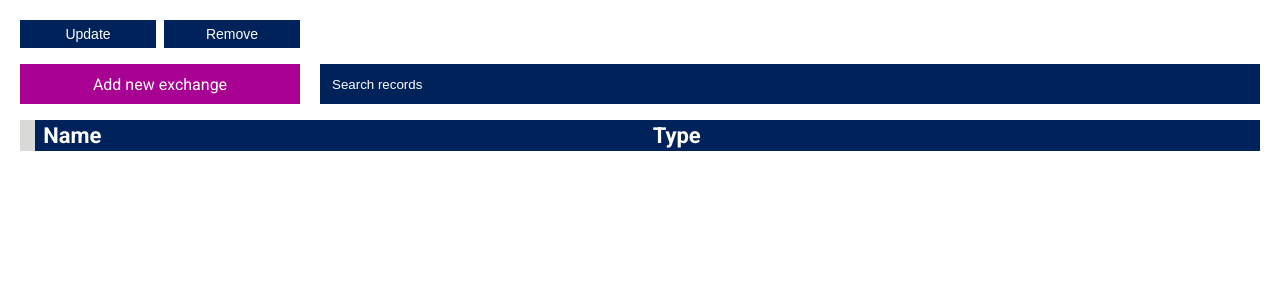
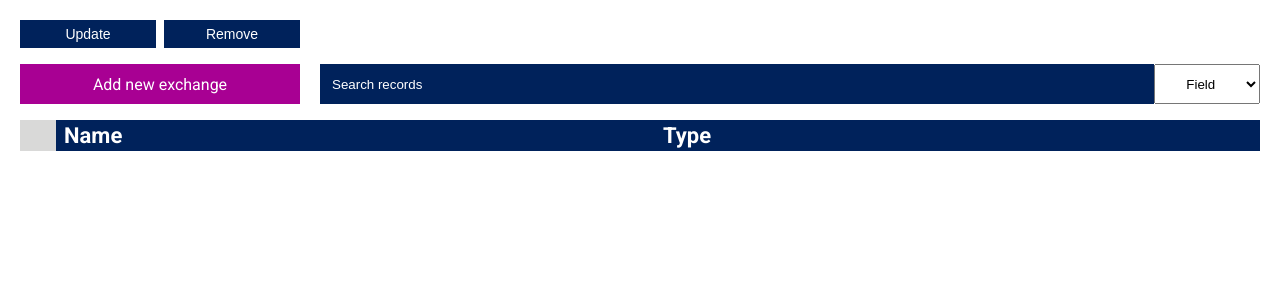
Before and after one commit to DTProductions/Moneyflow-Manager, a Flask app: page /categories in a window 1280 px wide. Shown: the part 100-400 px from the top of the page. Run offline with Flask 3, Linux system fonts and the light colour scheme; the visitor is signed in with stand-in values (Sample User, id 1); lists and menus that the app fills with data are empty.

Commit message:
add records search

```diff
--- a/static/categories.js
+++ b/static/categories.js
@@ -1,11 +1,56 @@
+let table_rows;
+let search_txt;
+let field_dropdown;
+let rows;
+
 document.addEventListener("DOMContentLoaded", (Event) =>{
-    let data = document.getElementById("data").querySelectorAll("tr");
-    for(let i = 0; i < data.length; i++){
+    rows = document.getElementById("data").querySelectorAll("tr");
+    colorTable();
+
+    table_rows = document.getElementById("data");
+    search_txt = document.getElementById("search-txt");
+    field_dropdown = document.getElementById("field");
+
+    search_txt.addEventListener("keyup", search);
+    search_txt.addEventListener("search", search);
+    field_dropdown.addEventListener("change", search);
+});
+
+function colorTable(){
+    for(let i = 0; i < rows.length; i++){
         if(i % 2 == 0){
-            data[i].style.backgroundColor = "#063688";
+            rows[i].style.backgroundColor = "#063688";
         }
         else{
-            data[i].style.backgroundColor = "#004FD6";
+            rows[i].style.backgroundColor = "#004FD6";
         }
     }
-});
+}
+
+function search(e){
+    switch(field_dropdown.value){
+        case "Name":
+            search_by_text("name");
+            break;
+        case "Type":
+            search_by_text("type");
+            break;
+    }
+}
+
+function search_by_text(header){
+    for(let i = 0; i < rows.length; i++){
+        let data = rows[i].querySelector("[headers='" + header + "']");
+        let check_box = rows[i].querySelector(".checkB");
+
+        if(!data.innerHTML.toLowerCase().includes(search_txt.value.toLowerCase())){
+            rows[i].style.display = "none";
+            check_box.disabled = true;
+            check_box.checked = false;
+        }
+        else{
+            rows[i].style.display = "table-row";
+            check_box.disabled = false;
+        }
+    }
+}
--- a/static/inner_page.css
+++ b/static/inner_page.css
@@ -83,12 +83,11 @@ body{
 /* Search */
 .search-text{
     width:100%;
+    height: 100%;
     max-width: 100%;
     min-width: 0;
     background-color: #00225B;
     border: 0;
-    grid-row: 2;
-    grid-column: 3;
     padding-left: 0.3rem;
     color: white;
 }
@@ -98,6 +97,17 @@ body{
 .search-text:focus-visible{
     outline: 0.075rem solid #00d6d6;
     outline-offset: 0;
+}
+.search-div{
+    display: flex;
+    width: 100%;
+    height: 100%;
+    grid-row: 2;
+    grid-column: 3;
+}
+#field{
+    width: 3rem;
+    text-align: center;
 }
 
 /* Rows */
@@ -152,7 +162,7 @@ tbody{
 
 /* Table - Checkbox */
 .checkbox-background{
-    width: 0.25rem;
+    width: 0.675rem;
     background-color: #D9D9D8;
 }
 .checkB{
--- a/templates/categories.html
+++ b/templates/categories.html
@@ -6,7 +6,14 @@
         <button class="form-button crud">Remove</button>
     </div>
     <a class="form-button link add-new" href="/categories/forms/add">Add new exchange</a>
-    <input class="search-text" type="search" placeholder="Search records">
+    <div class="search-div">
+        <input id="search-txt" class="search-text" type="search" placeholder="Search records">
+        <select id="field">
+            <option disabled selected>Field</option>
+            <option>Name</option>
+            <option>Type</option>
+        </select>
+    </div>
     <div class="db-wrapper">
         <table class="db-table">
             <thead>
@@ -18,15 +25,13 @@
             </thead>
             <tbody id="data">
                 {% for row in results %}
-                {% set row = row._asdict() %}
-                <tr>
-                    <td class="checkbox-background"><input class="checkB"type="checkbox" name='{{row["id"]}}'></td>
-                    <td class="row-item-left border">{{row["name"]}}</td>
-                    <td class="row-item-left">{{row["type"]}}</td>
-                </tr>
-            {% endfor %}
-            <tr style="display: none;">
-            </tr>
+                    {% set row = row._asdict() %}
+                    <tr>
+                        <td class="checkbox-background"><input class="checkB" type="checkbox" name='{{row["id"]}}'></td>
+                        <td class="row-item-left border" headers="name">{{row["name"]}}</td>
+                        <td class="row-item-left" headers="type">{{row["type"]}}</td>
+                    </tr>
+                {% endfor %}
             </tbody>
         </table>
     </div>
```
